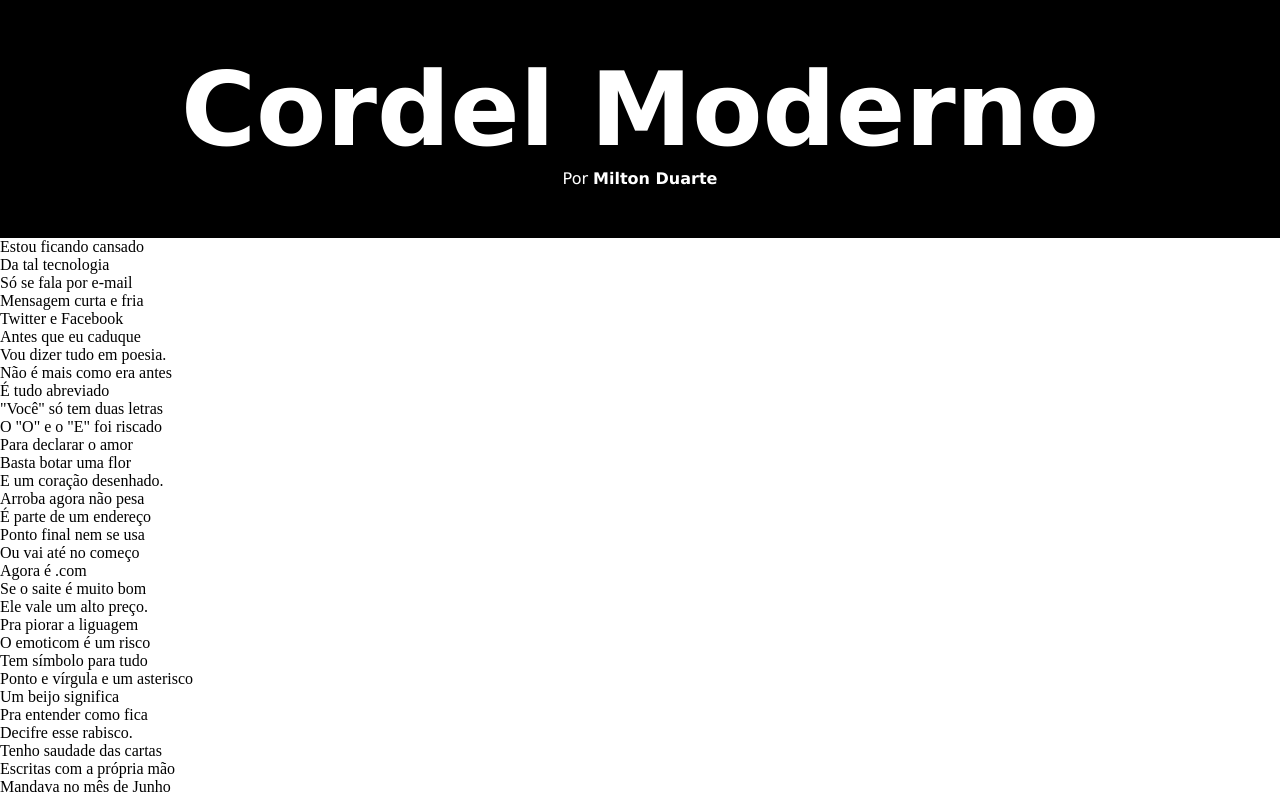
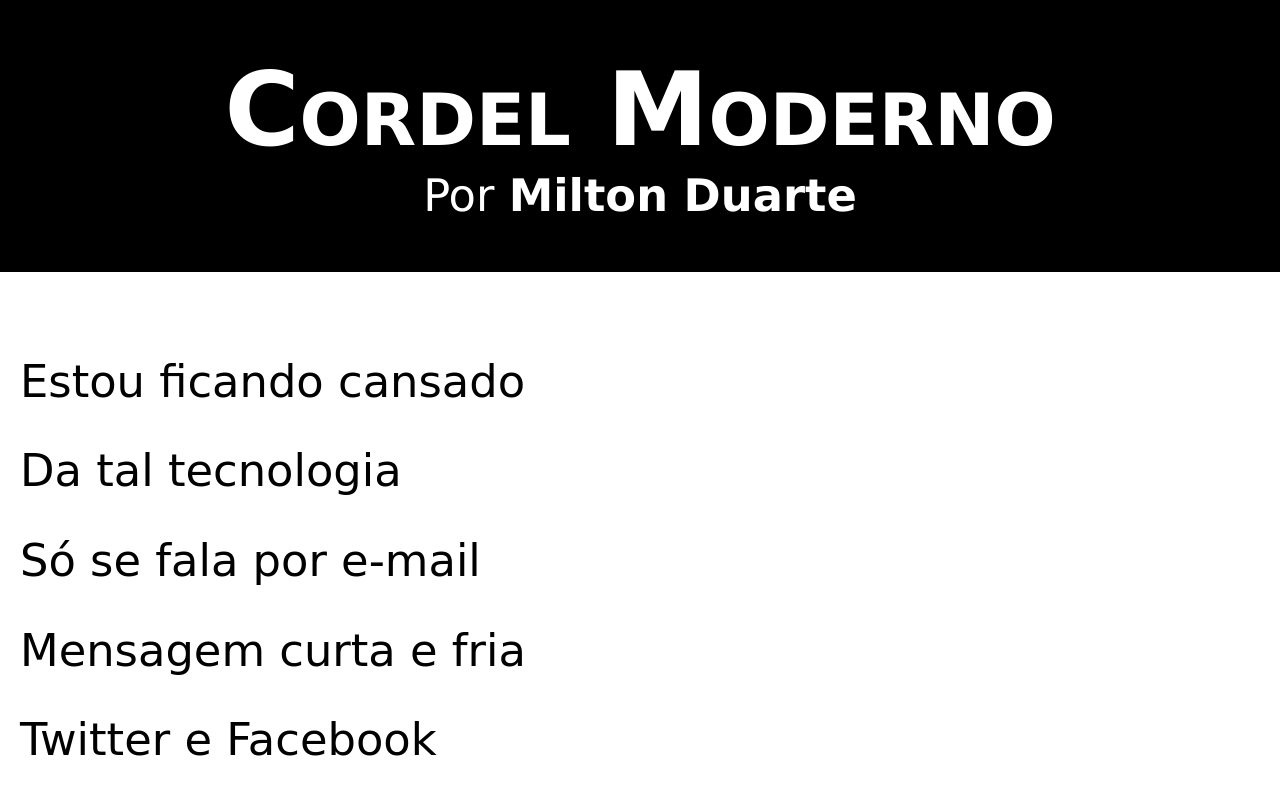
Before and after one commit to tiagosassis/projeto-cordel, a plain HTML site: page index.html in a window 1280 px wide. Shown: the top 796 px of the page. Drawn offline with Linux system fonts and the light colour scheme.

Commit message:
correções no html e css
Correção na estrutura html adicionando o conteúdo do body na tag main e otimização do uso de font family no css

```diff
--- a/css/style.css
+++ b/css/style.css
@@ -17,14 +17,29 @@ header{
 }
 
 header > p{
-    font-family: var(--fonte1);
     padding-bottom: 50px;
 }
 
 h1{
-    font-family: var(--fonte1);
     font-size: 8vw;
     padding-top: 50px;
+    font-variant: small-caps;
+}
+
+body{
+    font-size: 3.5vw;
+    font-family: var(--fonte1);
+}
+
+main{
+    padding: 20px;
+    line-height: 2em;
+    font-family: var(--fonte2);
+}
+
+main p{
+    padding-block-start: 1em;
+    padding-block-end: 1em;
 }
 
 footer{
@@ -34,7 +49,6 @@ footer{
     color: white;
     text-align: center;
     font-size: 1vw;
-    font-family: var(--fonte1);
 }
 
 .link{
--- a/index.html
+++ b/index.html
@@ -12,6 +12,7 @@
         <p>Por <a href="https://www.recantodasletras.com.br/poesias/3186743" target="_blank" rel="external" class="link">Milton Duarte</a></p>
     </header>
 
+    <main>
         <section>
             <p>
                 Estou ficando cansado <br>
@@ -23,7 +24,6 @@
                 Vou dizer tudo em poesia.
             </p>
         </section>
-
         <section>
             <p>
                 Não é mais como era antes<br>
@@ -35,7 +35,6 @@
                 E um coração desenhado.
             </p>
         </section>
-
         <section>
             <p>
                 Arroba agora não pesa<br>
@@ -56,7 +55,6 @@
                 Decifre esse rabisco.
             </p>
         </section>
-
         <section>
             <p>
                 Tenho saudade das cartas<br>
@@ -68,7 +66,6 @@
                 Nas linhas do coração.
             </p>
         </section>
-
         <section>
             <p>
                 Agora, escrevo e envio<br>
@@ -79,7 +76,6 @@
                 O mundo ficou cativo<br>
                 Da tecnologia do agora.
             </p>
-
             <p>
                 Felizmente, pra orar<br>
                 Não precisa de internet<br>
@@ -90,6 +86,7 @@
                 Deixe que Deus interprete.
             </p>
         </section>
+    </main>
 
     <footer>
         <p>Site criado por <a href="https://github.com/tiagosassis" target="_blank" rel="external" class="link">Tiago Silva de Assis</a> durante o curso de HTML5 e CSS3 do <a href="https://github.com/gustavoguanabara" target="_blank" rel="external" class="link">Gustavo Guanabara</a> para o <a href="https://www.cursoemvideo.com/" target="_blank" rel="external" class="link">Curso em Video</a>.</p>
```
Lines whose indentation alone changed are shown as unchanged.
